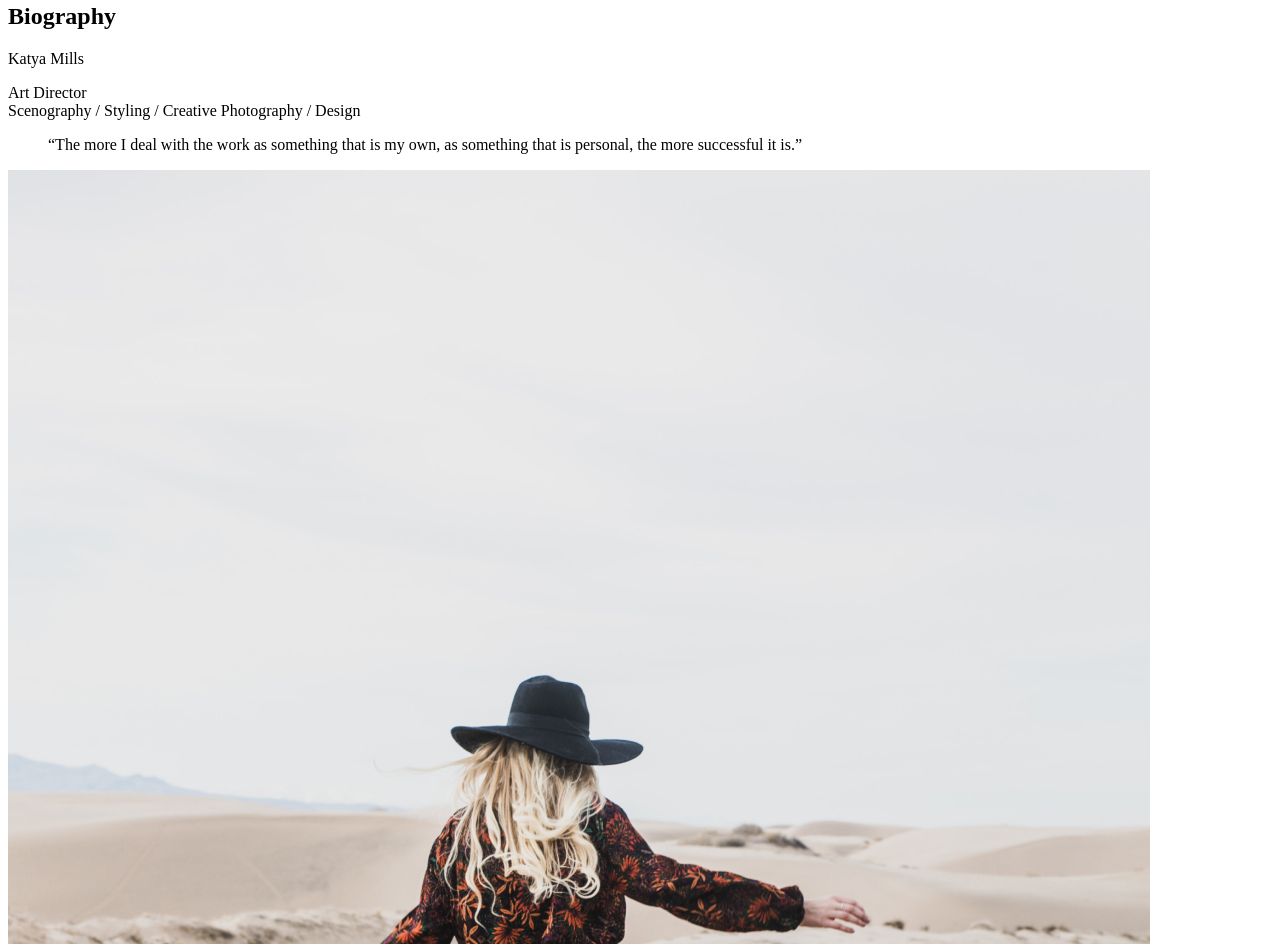
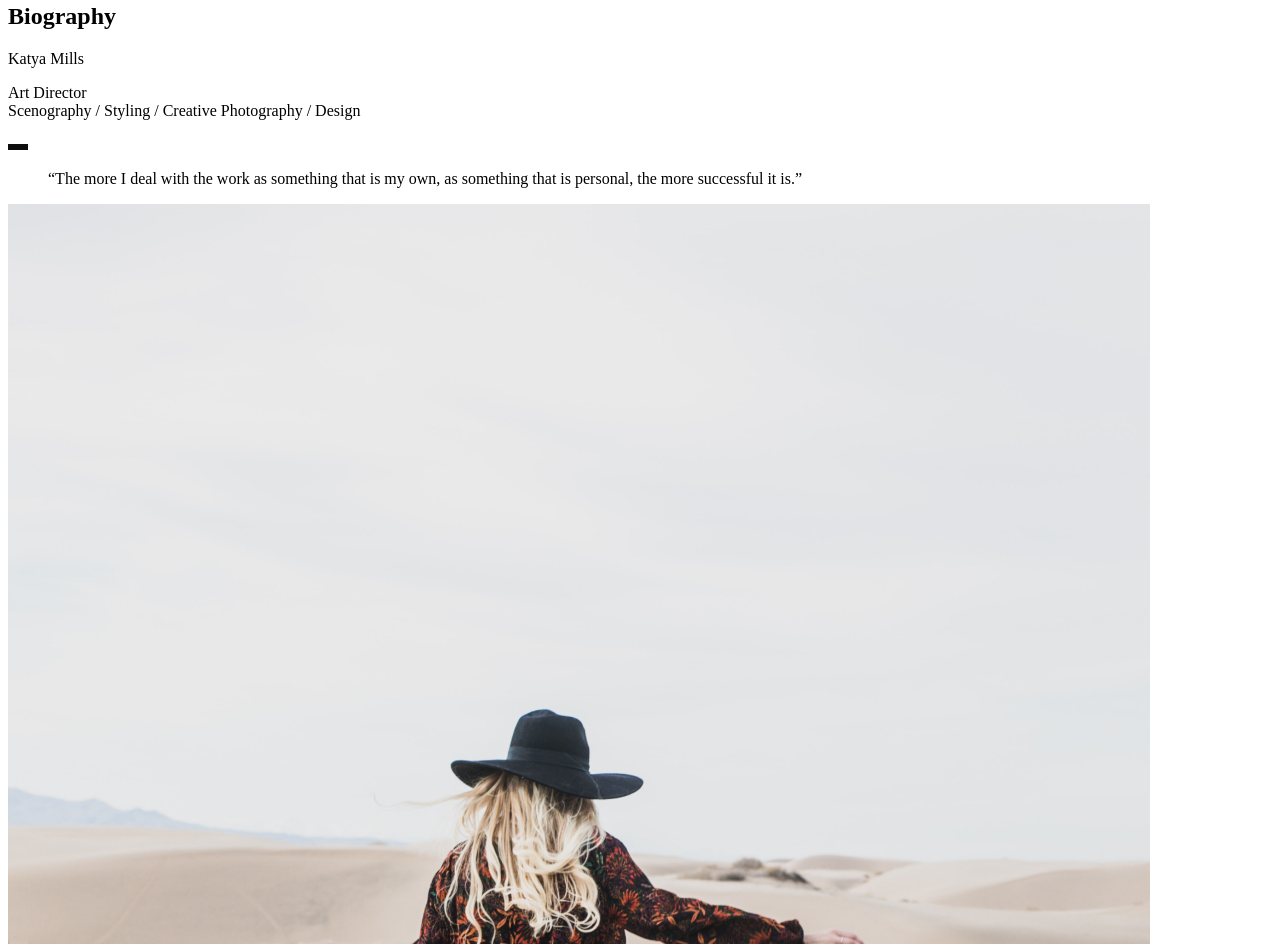
Before and after one commit to s3v3r3dti3s/otus-css-zyukin, a plain HTML site: page index.html in a window 1280 px wide. Shown: the part 888-1832 px from the top of the page. Drawn offline with Linux system fonts and the light colour scheme.

Commit message:
Added icon

```diff
--- a/index.html
+++ b/index.html
@@ -21,6 +21,7 @@
         <h2>Biography</h2>
         <p>Katya Mills</p>
         <p>Art Director<br>Scenography / Styling / Creative Photography / Design</p>
+        <img src="img/icon.svg" alt="icon">
         <blockquote>“The more I deal with the work as something that is my own,  as something that is personal, the more successful it is.”</blockquote>
         <img src="img/katya_mills.jpg" alt="katya_mills">
     </section>
```
Also changed, not shown: img/icon.svg (added).
